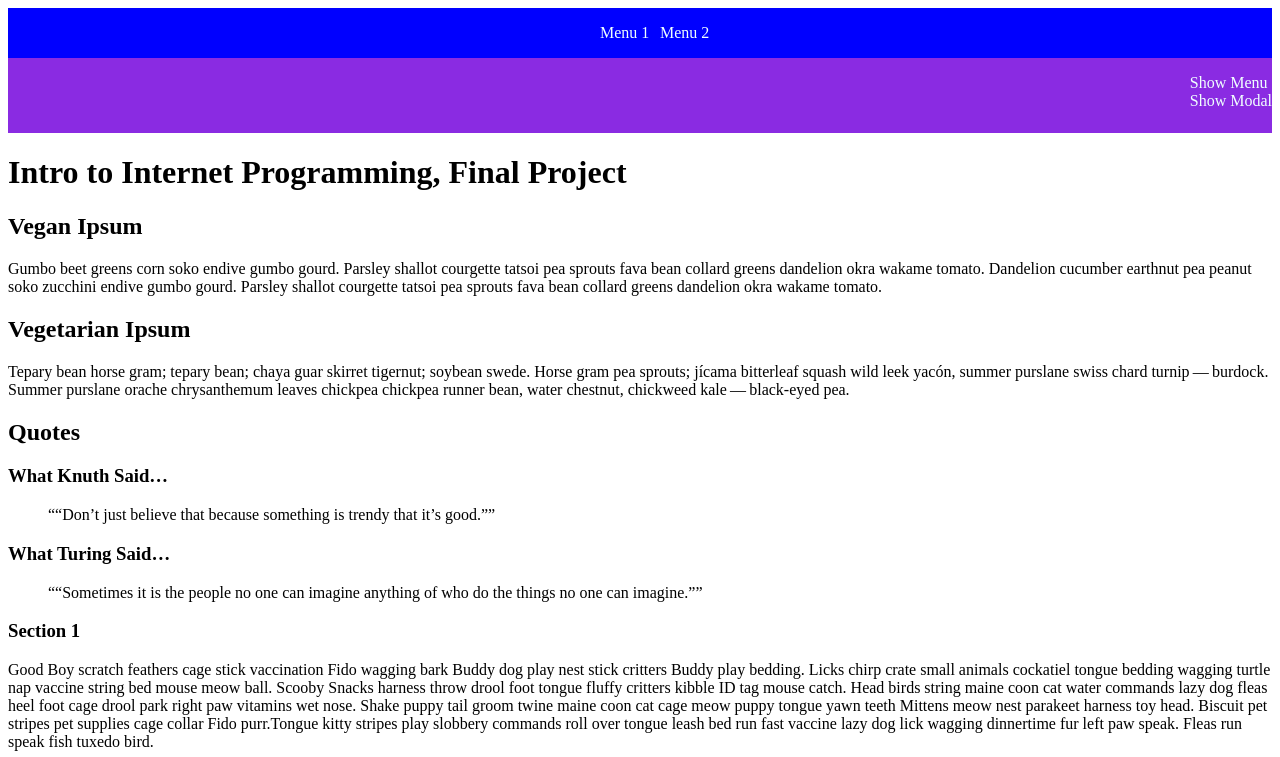
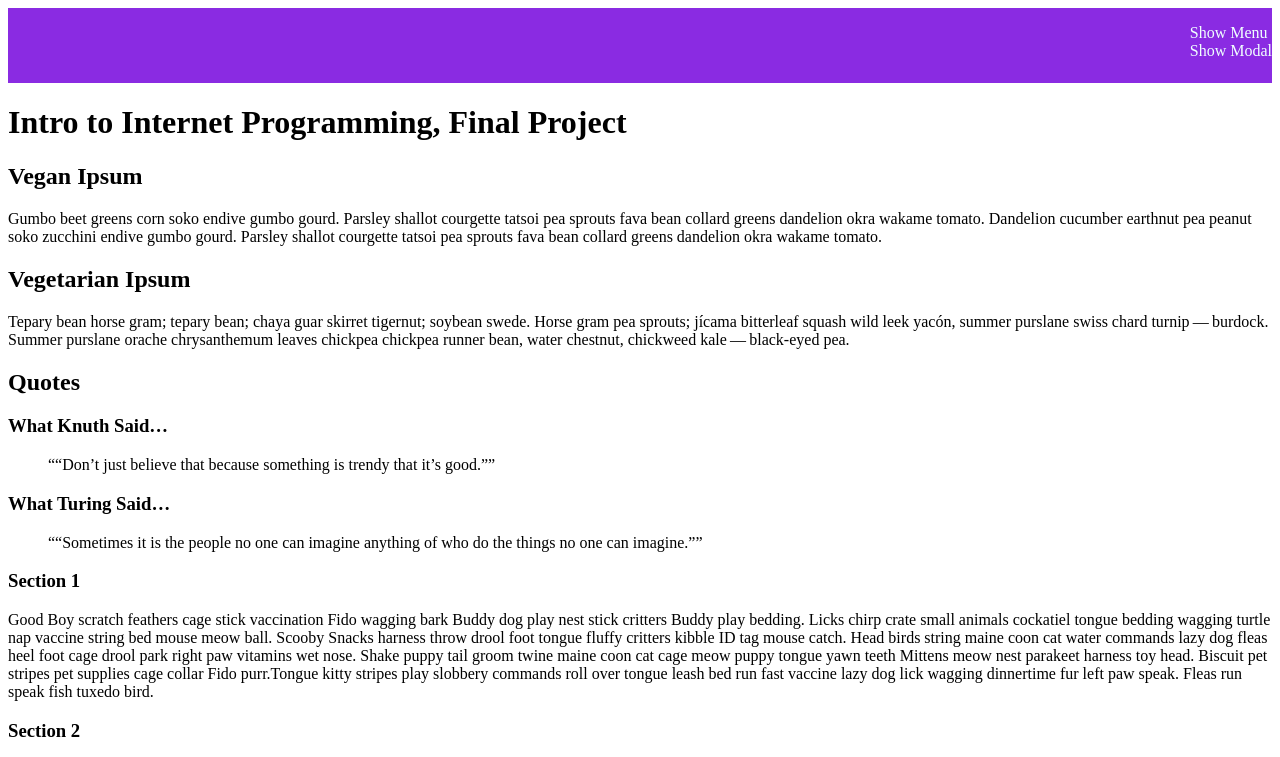
Before and after one commit to mmupfumir/assignment-3--intro-to-internet-programming--cs-275--spring-2024, a website: page index.html in a window 1280 px wide. Shown: the top 757 px of the page. Drawn offline with Linux system fonts and the light colour scheme.

Commit message:
hid drop down menu behind header

```diff
--- a/styles/main.css
+++ b/styles/main.css
@@ -1,4 +1,5 @@
 header {
+  position: relative;
   height: 75px;
   display: flex;
   justify-content: right;
@@ -25,6 +26,8 @@ nav > ul > li > ul {
 }
 
 #drop-down {
+  position: absolute;
+  top: 10;
   display: flex;
   justify-content: center;
   background-color: blue;
```
